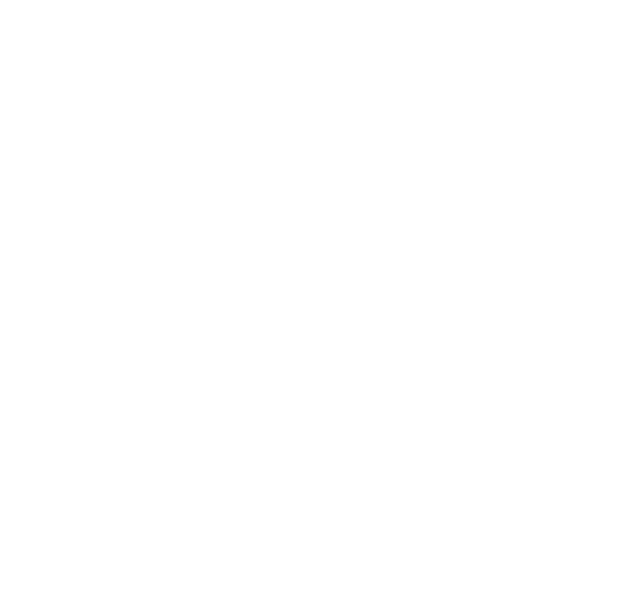
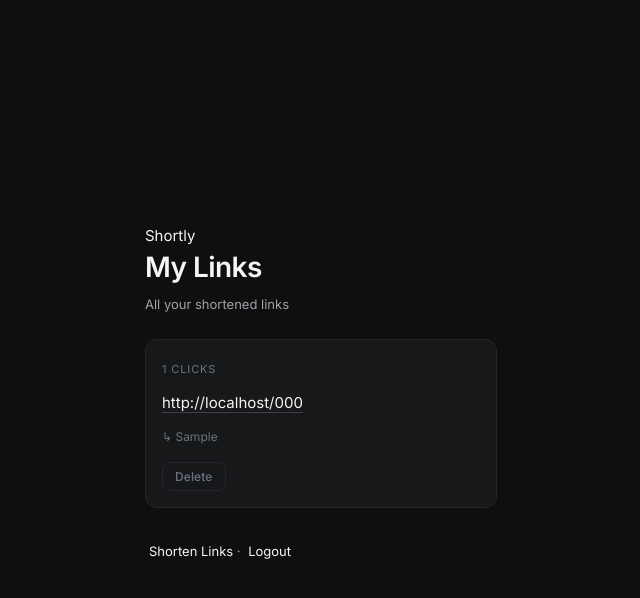
Before and after one commit to Rexaintreal/shortly, a Flask app: page /history in a window 1280 px wide. Before the commit the part shown is empty. Shown: the top 598 px of the page, without its empty margins (319-959 px from the left). Run offline with Flask 3, Linux system fonts and the light colour scheme; the visitor is signed in with stand-in values (Sample User, id 1); tables that the repository leaves empty hold one stand-in row (values such as "Sample post").

Commit message:
Added history page with delete functionality

```diff
--- a/app.py
+++ b/app.py
@@ -49,7 +49,9 @@
 def history():
     if 'user_id' not in session:
         return redirect(url_for('login'))
-    return render_template("history.html")
+    db = get_db()
+    urls = db.execute('SELECT * FROM urls WHERE user_id = ? ORDER BY id DESC', (session['user_id'],)).fetchall()
+    return render_template("history.html", urls=urls)
 
 @app.route('/login', methods=['GET', 'POST'])
 def login():
@@ -79,6 +81,15 @@
         db.commit()
         return redirect(url_for('login', success='Account created successfully! Log In'))
     return render_template("signup.html")
+
+@app.route('/delete/<int:id>', methods=['POST'])
+def delete(id):
+    if 'user_id' not in session:
+        return redirect(url_for('login'))
+    db = get_db()
+    db.execute('DELETE FROM urls WHERE id = ? AND user_id = ?', (id, session['user_id']))
+    db.commit()
+    return redirect(url_for('history'))
 
 @app.route('/shorten', methods=['POST'])
 def shorten():
--- a/static/css/styles.css
+++ b/static/css/styles.css
@@ -250,3 +250,27 @@
 .result a:hover {
     color: #A1A1AA;
 }
+
+.delete-btn {
+    width: auto;
+    background: transparent;
+    color: #6B7280;
+    border: 1px solid #24262B;
+    border-radius: 8px;
+    padding: 6px 12px;
+    font-size: 12px;
+    margin-top: 12px;
+}
+
+.delete-btn:hover {
+    color: #F5F5F5;
+    border-color: #3F3F46;
+    background: transparent;
+}
+
+.original-url {
+    font-size: 12px;
+    color: #6B7280;
+    margin-top: 8px;
+    word-break: break-all;
+}
--- a/templates/history.html
+++ b/templates/history.html
@@ -0,0 +1,32 @@
+<!DOCTYPE html>
+<html lang="en">
+<head>
+    <meta charset="UTF-8">
+    <meta name="viewport" content="width=device-width, initial-scale=1.0">
+    <title>Shortly - History</title>
+    <link rel="stylesheet" href="{{ url_for('static', filename='css/styles.css') }}">
+</head>
+<body>
+    <div class="card">
+        <p class="brand">Shortly</p>
+        <h1>My Links</h1>
+        <p class="sub">All your shortened links</p>
+        {% for url in urls %}
+        <div class="result">
+            <p class="result-label">{{ url.clicks }} clicks</p>
+            <a href="{{ request.host_url }}{{ url.short_code }}" target="_blank">
+                {{ request.host_url }}{{ url.short_code }}
+            </a>
+            <p class="original-url">↳ {{ url.original }}</p>
+            <form action="{{ url_for('delete', id=url.id) }}" method="POST">
+                <button type="submit" class="delete-btn">Delete</button>
+            </form>
+        </div>
+        {% endfor %}
+        <p class="sub links-row">
+            <a href="{{ url_for('index') }}">Shorten Links</a> ·
+            <a href="{{ url_for('logout') }}">Logout</a>
+        </p>
+    </div>
+</body>
+</html>
```
